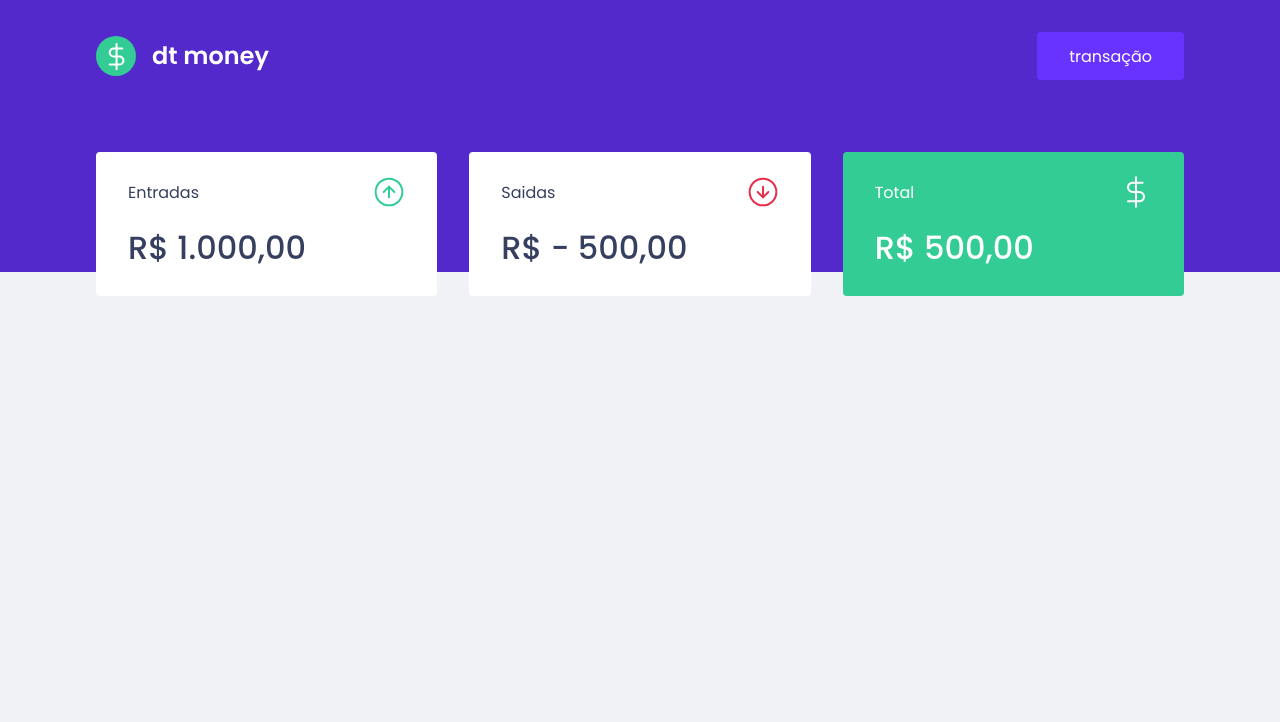
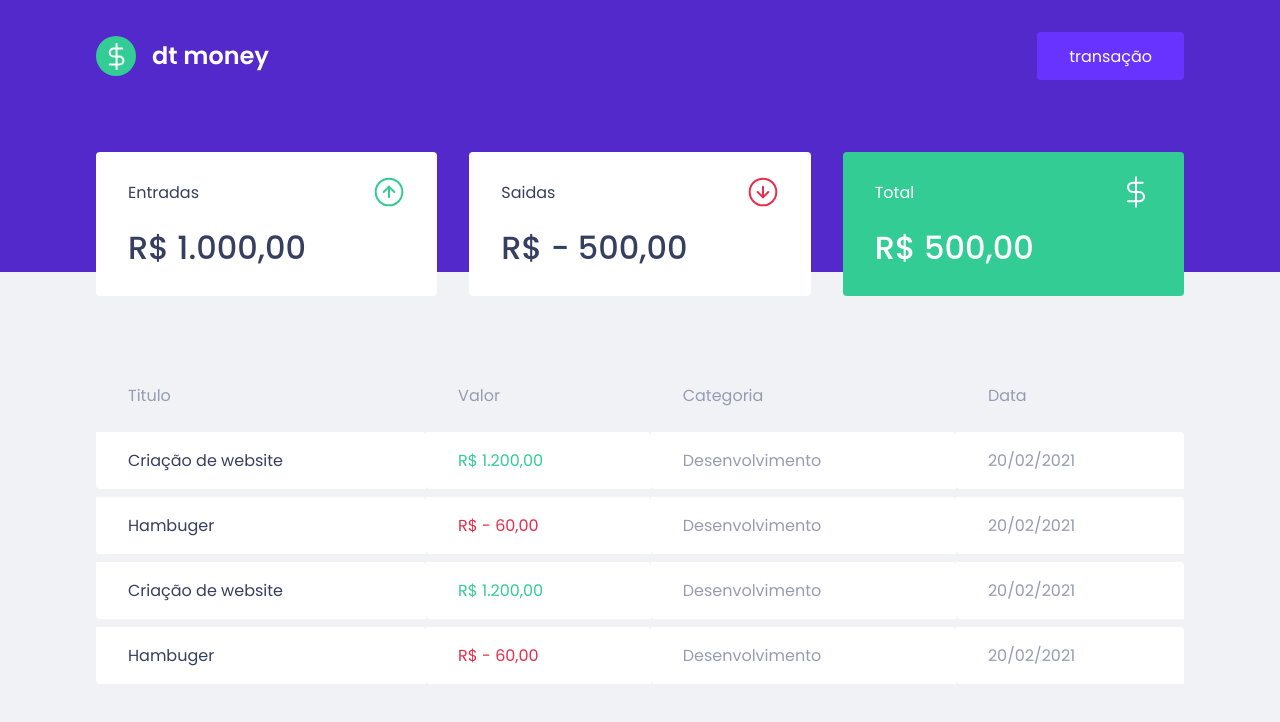
Before and after one commit to ClebyFrancisco/My-finance, a React (Create React App) app: page / in a window 1280 px wide. Shown: the top 722 px of the page. Built offline with nearby package versions, Linux system fonts and the light colour scheme.

Commit message:
TransactionsTable

```diff
--- a/src/components/Dashboard/index.tsx
+++ b/src/components/Dashboard/index.tsx
@@ -1,4 +1,5 @@
 import { Summary } from "../Summary";
+import { TransactionsTable } from "../TransactionTable";
 import { Container } from "./styles";
 
 export function Dashboard(){
@@ -6,6 +7,7 @@
         <>
             <Container>
                 <Summary />
+                <TransactionsTable />
 
             </Container>
         </>
--- /dev/null
+++ b/src/components/TransactionTable/index.tsx
@@ -0,0 +1,42 @@
+import { Container } from "./styles";
+
+export function TransactionsTable() {
+  return (
+    <Container>
+      <table>
+        <thead>
+          <th>Titulo</th>
+          <th>Valor</th>
+          <th>Categoria</th>
+          <th>Data</th>
+        </thead>
+        <tbody>
+          <tr>
+            <td>Criação de website</td>
+            <td className="deposit">R$ 1.200,00</td>
+            <td>Desenvolvimento</td>
+            <td>20/02/2021</td>
+          </tr>
+          <tr>
+            <td>Hambuger</td>
+            <td className="withdraw">R$ - 60,00</td>
+            <td>Desenvolvimento</td>
+            <td>20/02/2021</td>
+          </tr>
+          <tr>
+            <td>Criação de website</td>
+            <td className="deposit">R$ 1.200,00</td>
+            <td>Desenvolvimento</td>
+            <td>20/02/2021</td>
+          </tr>
+          <tr>
+            <td>Hambuger</td>
+            <td className="withdraw">R$ - 60,00</td>
+            <td>Desenvolvimento</td>
+            <td>20/02/2021</td>
+          </tr>
+        </tbody>
+      </table>
+    </Container>
+  );
+}
--- /dev/null
+++ b/src/components/TransactionTable/styles.ts
@@ -0,0 +1,36 @@
+import styled from "styled-components";
+
+export const Container = styled.div`
+  margin-top: 4rem;
+
+  table {
+    width: 100%;
+    border-spacing: 0 0.5rem;
+
+    th {
+      color: var(--text-body);
+      font-weight: 400;
+      padding: 1rem 2rem;
+      text-align: left;
+      line-height: 1.5rem;
+    }
+
+    td {
+      padding: 1rem 2rem;
+      border: 0;
+      background-color: var(--shape);
+      color: var(--text-body);
+      border-radius: 0%.25rem;
+
+      &:first-child {
+        color: var(--text-title);
+      }
+      &.deposit {
+        color: var(--green);
+      }
+      &.withdraw {
+        color: var(--red);
+      }
+    }
+  }
+`;
```
